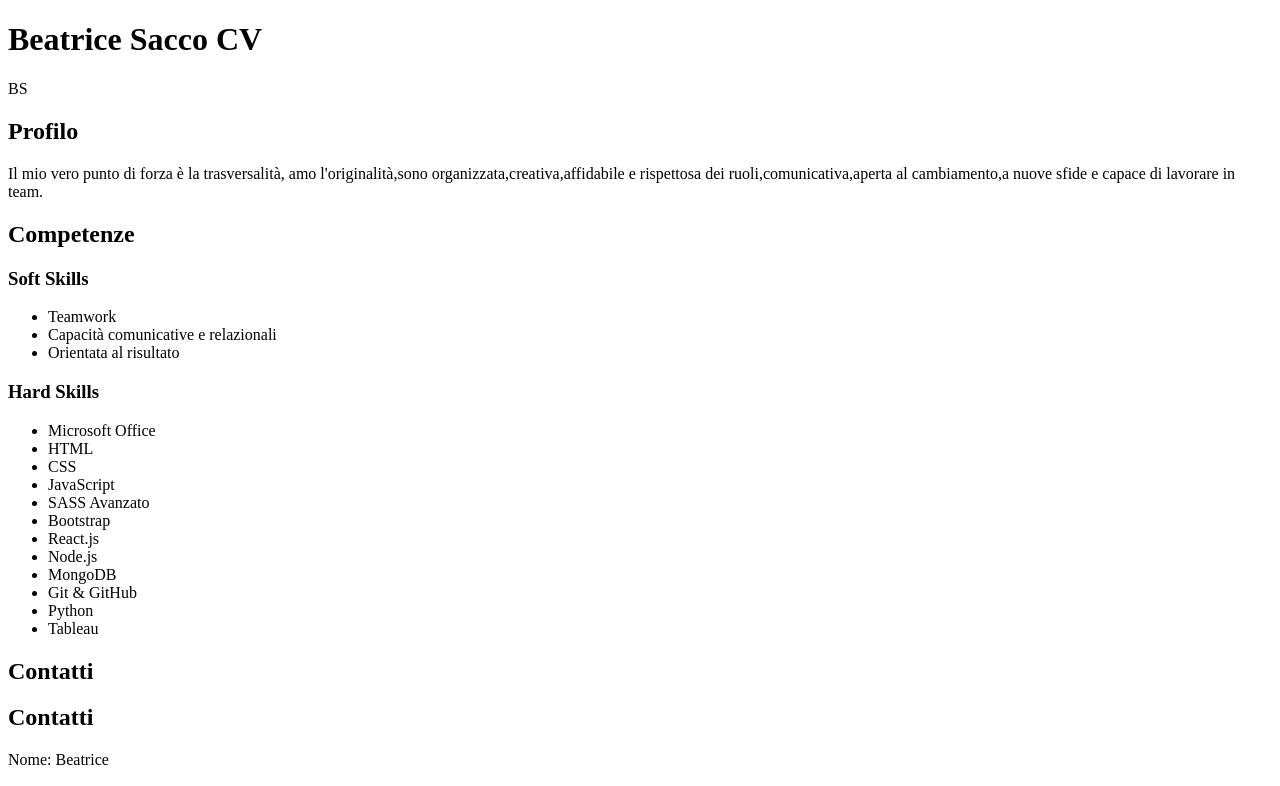
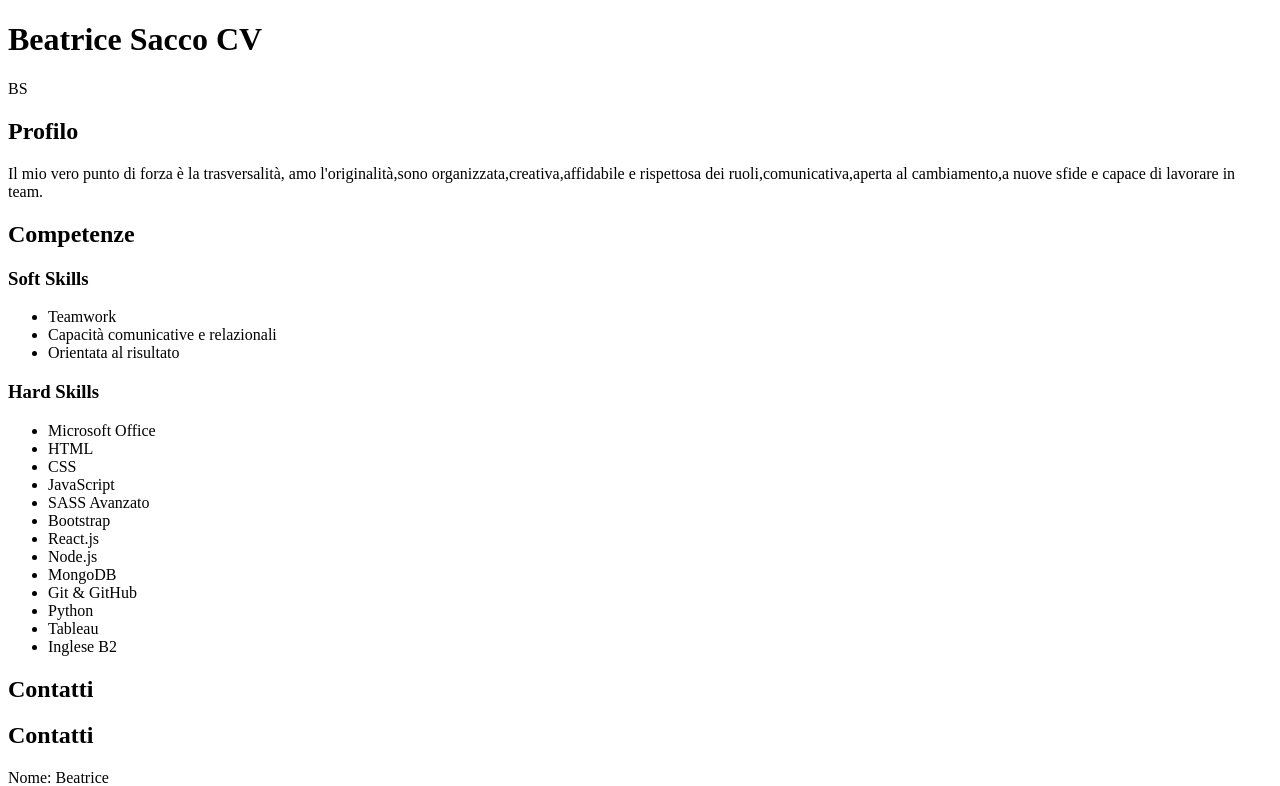
Before and after one commit to beatricesacco/cvBea, a React (Create React App) app in the folder client/: page / in a window 1280 px wide. Shown: the top 786 px of the page. Built offline with nearby package versions, Linux system fonts and the light colour scheme; the HTML template or start-up script is replaced by a standard one.

Commit message:
Modifica file Competenze.js

```diff
--- a/client/src/components/Competenze.js
+++ b/client/src/components/Competenze.js
@@ -20,6 +20,7 @@ const Competenze = () => {
     "Git & GitHub",
     "Python",
     "Tableau",
+    "Inglese B2",
   ];
   return (
     <div>
```
Also changed, not shown: 1 other file (tests, documents, lock files or other folders).
